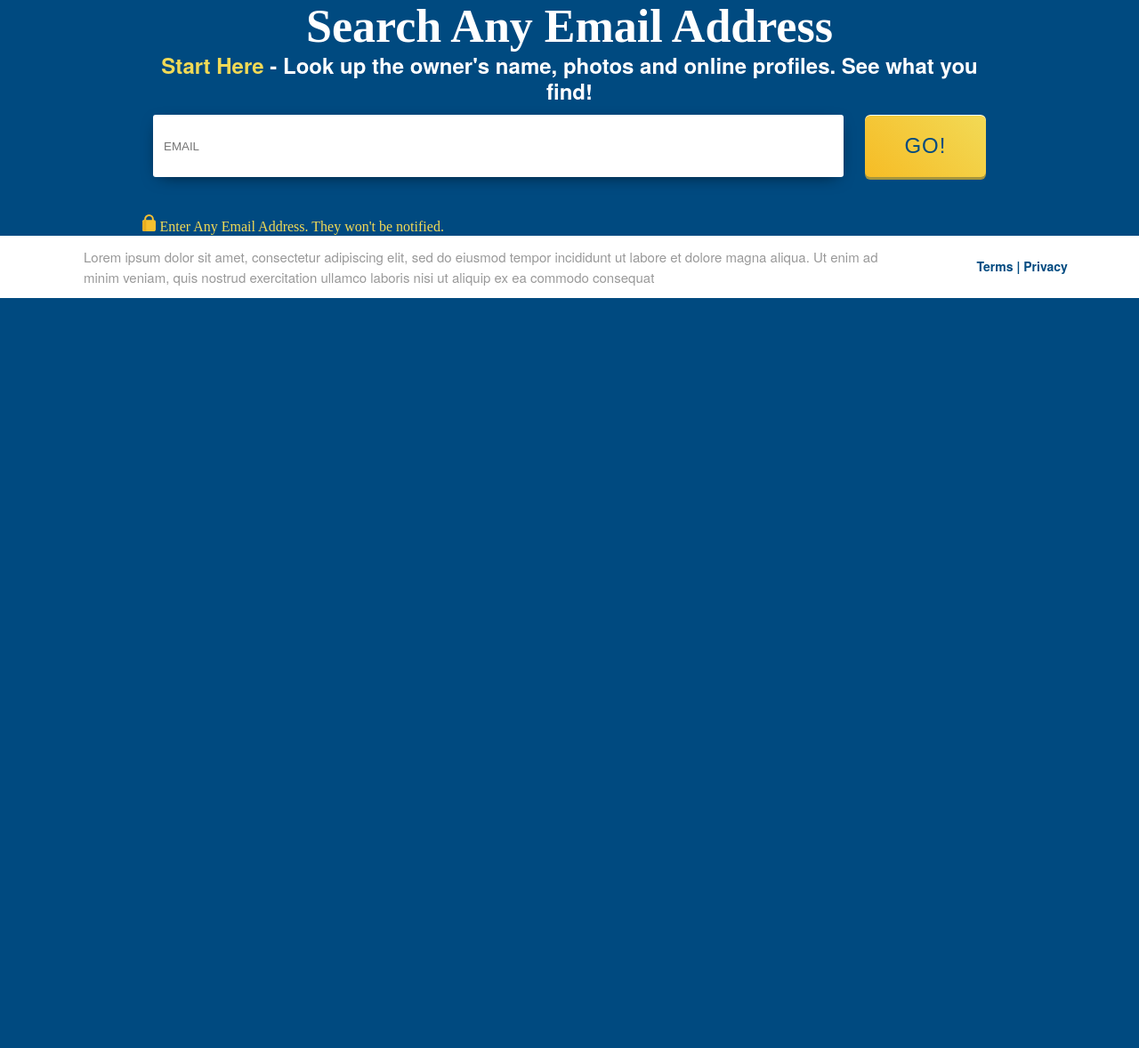
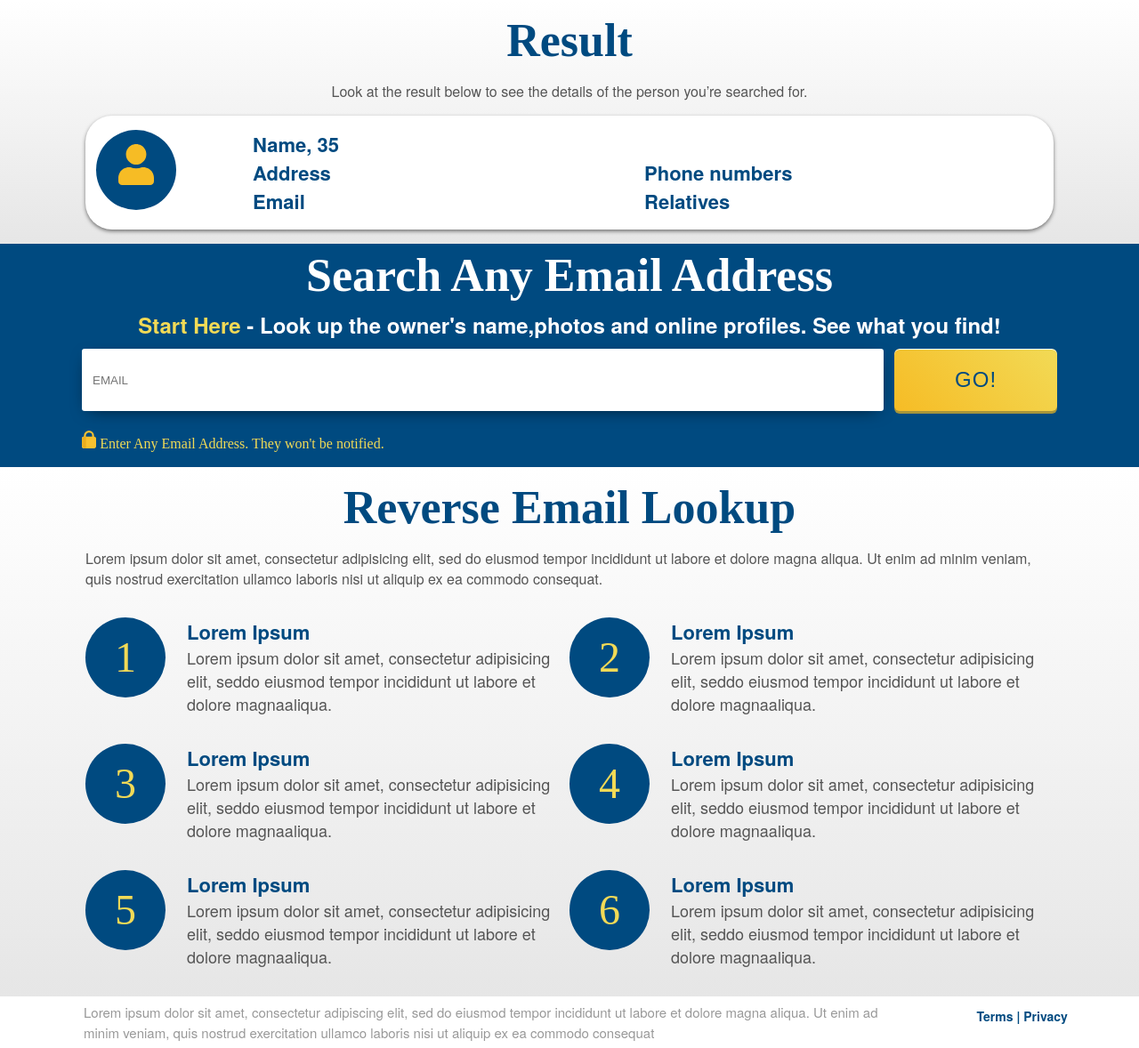
Before and after one commit to jinset/es5responsive, a PHP site: page / in a window 1280 px wide. Shown: the part 54-1232 px from the top of the page at 89% size. Before the commit the page ends 389 px from the top, so only its background shows below. Run offline with PHP 8.4, Linux system fonts and the light colour scheme.

Commit message:
Add the result card, get person information

```diff
--- a/app.js
+++ b/app.js
@@ -0,0 +1,105 @@
+var validEmails = [
+  "jonsmith@example.com",
+  "janesmith@example.com",
+  "doesmith@example.com"
+];
+
+$("#btn-go").click(function() {
+  var email = document.getElementById("email").value;
+  email = email.trim();
+
+  var validEmail = validEmails.some(function (element) {
+    return element === email;
+  })
+
+  if(validEmail){
+    sendValue(email);
+    hideError();
+
+  } else {
+    showError();
+  }
+
+});
+
+function init() {
+  var numberOptions = 6;
+  var showNumber = 7;
+
+  for (let i = 0; i < numberOptions; i++) {
+    showNumber--;
+    document.getElementById('options')
+    .insertAdjacentHTML(
+      'afterbegin',
+      '<div class="col-md-6 col-lg-6 option"><div class="option-number"><div class="blue-circle"><span class="text-gold">'+ showNumber +'</span></div></div> <div class="text-option"><h2 class="text-blue">Lorem Ipsum</h2><span>Lorem ipsum dolor sit amet, consectetur adipisicing elit, seddo eiusmod tempor incididunt ut labore et dolore magnaaliqua.</span> </div></div>'
+    )
+  };
+
+  searchInit();
+
+}
+
+function sendValue(email) {
+  $.ajax({
+    url:
+      "https://cors-anywhere.herokuapp.com/https://ltv-data-api.herokuapp.com/api/v1/records.json?email=" +
+      email,
+    headers: {
+      "Access-Control-Allow-Origin": "*"
+    },
+    type: "GET",
+    dataType: "json",
+    error: function() {
+      showError();
+    },
+    success: function(data) {
+      successSend(data);
+    }
+  });
+}
+
+function searchInit() {
+  document.getElementById('text-search').textContent = "Search Any Email Address";
+  document.getElementById('text-subtext').textContent = "Look up the owner's name,photos and online profiles. See what you find!";
+  document.getElementById('text-subtext-gold').textContent = "Start Here";
+}
+
+function searchSuccess() {
+  document.getElementById('text-search').textContent = "Can’t Find The Right Person?";
+  document.getElementById('text-subtext').textContent = "Make a new search";
+  document.getElementById('text-subtext-gold').textContent = "Try Again";
+}
+
+function showError() {
+  document.querySelector(".email").classList.add("error-border");
+}
+
+function hideError() {
+  document.querySelector(".email").classList.remove("error-border");
+}
+
+function successSend(person) {
+  document.getElementById('phone-numbers').innerHTML = "";
+  document.getElementById('relatives').innerHTML = "";
+  searchSuccess();
+
+  var fullName = person.first_name + " " + person.last_name;
+  document.getElementById('name-span').textContent = fullName;
+  document.getElementById('email-span').textContent = person.email;
+  document.getElementById('address-span').textContent = person.address;
+  document.getElementById('description-span').textContent = person.description;
+  document.getElementById('reverse-email').style.display="none";
+
+  person.phone_numbers.forEach(function(element) {
+    document.getElementById('phone-numbers')
+    .insertAdjacentHTML('afterbegin', '<li class="text-blue number-list-li">'+element+'</li>')
+  });
+
+  person.relatives.forEach(function(element) {
+    document.getElementById('relatives')
+    .insertAdjacentHTML('afterbegin', '<li class="relatives-list-li">'+element+'</li>')
+  });
+
+}
+
+init();
--- a/index.html
+++ b/index.html
@@ -14,54 +14,154 @@
       <div class="container-full row">
         <div class="header-options padding-12">
           <section class="logo">
-            <img src="./assets/Logo.svg" alt="" />
+            <img src="./assets/Logo.svg" alt="logo" />
           </section>
 
           <section class="options">
-            <img src="./assets/icn_search.svg" alt="" />
-            <img src="./assets/icn_person.svg" alt="" />
+            <img src="./assets/icn_search.svg" alt="search" />
+            <img src="./assets/icn_person.svg" alt="profile" />
           </section>
         </div>
       </div>
     </header>
 
+    <div class="result-container" id="result-container">
       <div class="container-full row">
-      <section class="container-full search-content clearfix">
         <div class="text-center">
-          <h1 class="text-white text-title">Search Any Email Address</h1>
-          <h4 class="text-white text-subtitle"><b class="text-gold">Start Here</b> - Look up the owner's name, photos and online profiles. See what you find!</h4>
+          <h1 class="text-blue text-title ">Result</h1>
+        </div>
+        <div class="content-text text-center">
+          <span>
+            Look at the result below to see the details of the person you’re
+            searched for.
+          </span>
         </div>
 
-        <div class="style-form padding-tb-12">
-          <div class="input-form col-md-10 col-lg-10 padding-lr-12">
-            <input type="text" name="email" id="email" class=" " placeholder="EMAIL">
+        <div class="card col-md-12 col-lg-12">
+          <div class="options padding-lr-12">
+            <div class="col-md-12 option">
+              <div class="col-md-2 option-profile">
+                <div class="blue-circle">
+                  <span class="text-gold"
+                    ><img src="./assets/icn_person.svg" alt="profile"
+                  /></span>
                 </div>
-          <div class="btn-form col-md-2 col-lg-2 padding-lr-12 ">
-            <button class="btn btn-gold "><span class="text-blue">GO!</span></button>
+              </div>
+              <div class="col-md-10">
+                <div class="text-option-result col-md-12">
+                  <h2 class="text-blue">
+                    <span id="name-span">Name</span>,
+                    <span id="age-span">35</span>
+                  </h2>
+                  <span id="description-span"></span>
+
+                </div>
+                <div class="text-option-result col-md-6">
+                  <h2 class="text-blue">Address</h2>
+                  <span id="address-span"></span>
+                </div>
+                <div class="text-option-result col-md-6">
+                  <h2 class="text-blue">Phone numbers</h2>
+                  <ul class="number-list " id="phone-numbers">
+                  </ul>
+                </div>
+                <div class="text-option-result col-md-6">
+                  <h2 class="text-blue">Email</h2>
+                  <span id="email-span"></span>
+                </div>
+                <div class="text-option-result col-md-6">
+                  <h2 class="text-blue">Relatives</h2>
+                  <ul class="relatives-list " id="relatives"></ul>
+                </div>
+              </div>
+            </div>
+          </div>
+        </div>
       </div>
     </div>
 
-        <div class="text-info">
-            <img src="./assets/lock.svg" alt="" />
-            <span class="text-gold">Enter Any Email Address. They won't be notified.</span>
+    <div class="container">
+      <div class="container-full row">
+        <section class="search-content clearfix padding-lr-12 ">
+          <div class="text-center">
+            <h1 class="text-white text-title padding-tb-6" id="text-search">
+
+            </h1>
+            <h4 class="text-white text-subtitle padding-tb-6" >
+              <b class="text-gold" id="text-subtext-gold"></b> - <span id="text-subtext"></span>
+            </h4>
+          </div>
+
+          <div class="style-form">
+            <div
+              class="input-form col-md-10 col-lg-10 padding-tb-6 padding-r-12"
+            >
+              <input
+                type="text"
+                name="email"
+                id="email"
+                class="email"
+                placeholder="EMAIL"
+              />
+            </div>
+            <div class="btn-form col-md-2 col-lg-2 padding-tb-6">
+              <button class="btn btn-gold " id="btn-go">
+                <span class="text-blue">GO!</span>
+              </button>
+            </div>
+          </div>
+
+          <div class="text-info padding-tb-6">
+            <img src="./assets/lock.svg" alt="lock" />
+            <span class="text-gold"
+              >Enter Any Email Address. They won't be notified.</span
+            >
           </div>
         </section>
       </div>
+    </div>
+
+    <div class="reverse-email-container" id="reverse-email">
+      <div class="container-full row">
+        <div class="text-center">
+          <h1 class="text-blue text-title ">Reverse Email Lookup</h1>
+        </div>
+        <div class="content-text">
+          <span>
+            Lorem ipsum dolor sit amet, consectetur adipisicing elit, sed do
+            eiusmod tempor incididunt ut labore et dolore magna aliqua. Ut enim
+            ad minim veniam, quis nostrud exercitation ullamco laboris nisi ut
+            aliquip ex ea commodo consequat.
+          </span>
+        </div>
+
+        <div class="options col-md-12 col-lg-12" id="options">
+
+
+
+        </div>
+      </div>
+    </div>
 
     <footer class="footer">
-      <div class="container-full row padding-tb-12">
+      <div class="container-full row padding-tb-15">
         <section class="col-md-10 footer-text ">
+          <div class="padding-tb-6">
             <span class="text-gray">
               Lorem ipsum dolor sit amet, consectetur adipiscing elit, sed do
-            eiusmod tempor incididunt ut labore et dolore magna aliqua. Ut enim
-            ad minim veniam, quis nostrud exercitation ullamco laboris nisi ut
-            aliquip ex ea commodo consequat
+              eiusmod tempor incididunt ut labore et dolore magna aliqua. Ut
+              enim ad minim veniam, quis nostrud exercitation ullamco laboris
+              nisi ut aliquip ex ea commodo consequat
             </span>
+          </div>
         </section>
         <section class="col-md-2 footer-policy text-center">
           <b><span class="text-blue">Terms | Privacy</span></b>
         </section>
       </div>
     </footer>
+
+    <script src="https://ajax.googleapis.com/ajax/libs/jquery/3.5.1/jquery.min.js"></script>
+    <script src="app.js"></script>
   </body>
 </html>
--- a/style.css
+++ b/style.css
@@ -1,6 +1,11 @@
 * {
   box-sizing: border-box;
   margin: 0;
+}
+
+html,
+body {
+  height: 100%;
 }
 
 body {
@@ -9,26 +14,32 @@ body {
   position: relative;
   letter-spacing: 0;
   color: #555;
+  display: flex;
+  flex-direction: column;
+}
+
+.container {
+  flex: 1 0 auto;
 }
 
 .padding-6 {
-  padding: 6px;
+  padding: 0.375rem;
 }
 
 .padding-12 {
-  padding: 12px;
+  padding: 0.75rem;
 }
 
 .padding-b-12 {
-  padding-bottom: 12px;
+  padding-bottom: 0.75rem;
 }
 
-.padding-tb-12 {
-  padding: 12px 0;
+.padding-tb-6 {
+  padding: 0.375rem 0;
 }
 
 .padding-lr-12 {
-  padding: 0 12px;
+  padding: 0 0.75rem;
 }
 /* Text syles */
 
@@ -57,11 +68,11 @@ body {
 }
 
 .text-title {
-  font-size: 52px;
+  font-size: 3.25rem;
   font-family: HelveticaNeue-Bold;
 }
 .text-subtitle {
-  font-size: 24px;
+  font-size: 1.5rem;
   line-height: 29px;
 }
 /*Header style*/
@@ -72,52 +83,66 @@ body {
 }
 
 .header-options > section > img {
-  height: 25px;
+  height: 1.563rem;
 }
 
 .options > img:first-child {
-  padding-right: 15px;
+  padding-right: 0.938rem;
 }
 
 /* footer style */
 .footer {
+  flex-shrink: 0;
   background-color: #ffffff;
 }
 
 .footer-text {
-  padding: 0 14px;
+  padding: 0 0.875rem;
 }
 .footer-text span {
-  font-size: 15px;
+  font-size: 0.938rem;
   line-height: 20px;
 }
 
 .footer-policy b {
-  padding: 10px 0;
+  padding: 0.625rem 0;
   display: inline-block;
 }
 
 .footer-policy span {
-  font-size: 14px;
+  font-size: 0.875rem;
 }
 
 /* Search content*/
 .text-info {
-  padding-top: 30px;
+  padding: 1rem 0;
 }
 .text-info img {
-  height: 19px;
+  height: 1.25rem;
 }
 .text-info span {
-  font-size: 16px;
+  font-size: 1rem;
   font-family: HelveticaNeue-Bold;
 }
 
+.reverse-email-container {
+  background-image: linear-gradient(0deg, #e6e6e6 0%, #ffffff 100%);
+  padding: 1rem;
+}
+
+.result-container {
+  background-image: linear-gradient(0deg, #e6e6e6 0%, #ffffff 100%);
+  padding: 1rem;
+}
+
+.content-text {
+  padding: 1rem 0;
+}
 /* Input style*/
 
 .input-form input {
   width: 100%;
-  height: 70px;
+  height: 4.375rem;
   background: #ffffff;
 
   border: none;
@@ -126,26 +151,25 @@ body {
   -moz-box-shadow: inset 0 -1px 4px 0 rgba(0, 0, 0, 0.2);
   box-shadow: 0px 5px 19px -8px rgba(0, 0, 0, 0.75);
 }
-.input-form input[type="text"]{
-  padding-left: 12px;
+.input-form input[type="text"] {
+  padding-left: 0.75rem;
 }
 
 /* BTN style*/
 .btn {
   width: 100%;
-  height: 70px;
+  height: 4.375rem;
   border: none;
   background-image: linear-gradient(225deg, #f2da56 0%, #f6bc25 100%);
   box-shadow: 0 3px 0 0 #a6953b, inset 0 1px 0 0 #ffffff;
   -webkit-box-shadow: 0 3px 0 0 #a6953b, inset 0 1px 0 0 #ffffff;
 
   -moz-box-shadow: 0 3px 0 0 #a6953b, inset 0 1px 0 0 #ffffff;
-
   border-radius: 6px;
 }
 
 .btn span {
-  font-size: 24px;
+  font-size: 1.5rem;
   letter-spacing: 1px;
 }
 
@@ -155,8 +179,119 @@ body {
 .btn-gold:active {
   background-color: #f6bc25;
 }
+
+/*Option*/
+
+.option {
+  display: flex;
+  flex-direction: row;
+  flex-wrap: nowrap;
+  padding: 1rem 0.5rem 1rem 0rem;
+}
+
+.option-number {
+  order: 0;
+  flex: 1 1 auto;
+  align-self: auto;
+  padding-right: 1.5rem;
+}
+.option-profile {
+  order: 0;
+  flex: 1 1 auto;
+  align-self: auto;
+  padding-right: 1.5rem;
+  display: none;
+}
+.text-option {
+  order: 0;
+  flex: 3 1 auto;
+  align-self: auto;
+}
+.text-option h2 {
+  font-size: 1.375rem;
+}
+
+.text-option span {
+  font-size: 1.125rem;
+}
+
+.text-option-result {
+  order: 0;
+  flex: 1 1 auto;
+  align-self: auto;
+}
+.text-option-result h2, #name-span, #age-span {
+  font-size: 1.375rem;
+}
+
+.text-option-result span {
+  font-size: 1.125rem;
+}
+.blue-circle {
+  background: #004a80;
+  border: 1px;
+  border-radius: 50%;
+  height: 5.6rem;
+  width: 5.625rem;
+
+  display: flex;
+  flex-direction: row;
+  flex-wrap: nowrap;
+  justify-content: center;
+  align-content: center;
+  align-items: center;
+}
+
+.blue-circle span {
+  order: 0;
+  flex: 0 0 auto;
+  align-self: auto;
+  font-size: 3rem;
+  font-family: HelveticaNeue-Bold;
+}
+
+/*Card*/
+
+.card {
+  background: #ffffff;
+  box-shadow: 0 2px 4px 0 rgba(0, 0, 0, 0.5);
+  border-radius: 30px;
+}
+
+.number-list {
+  padding: 0;
+}
+.number-list-li {
+  list-style-type:none;
+  font-size: 1.125em;
+  line-height: 1.625em;
+}
+
+.relatives-list {
+  padding: 0;
+}
+.relatives-list-li {
+  list-style-type:none;
+  font-size: 1.125em;
+  line-height: 1.625em;
+}
+/* Error  */
+.error-border {
+  border: 2px solid red !important;
+}
+
+/* tablet view*/
+
+@media only screen and (min-width: 576px) {
+  .padding-r-12 {
+    padding-right: 0.75rem;
+  }
+  .option-profile {
+    display: block !important;
+  }
+}
 /* desktop view */
-@media only screen and (min-width: 992px) {
+@media only screen and (min-width: 768px) {
   .container-full {
     margin: 0 5rem;
   }
```
Lines whose indentation alone changed are shown as unchanged.
